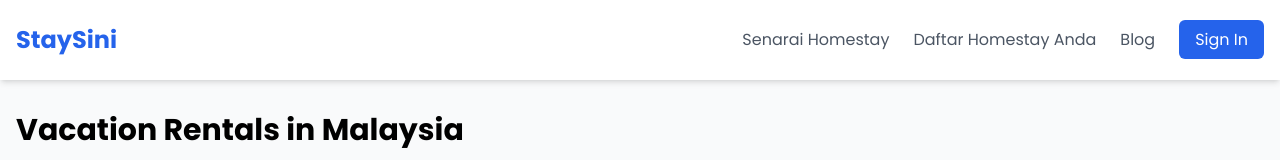
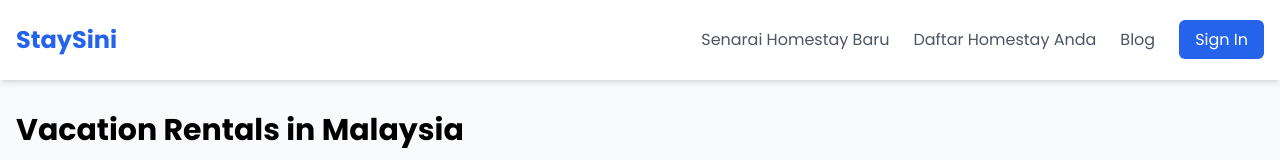
Before and after one commit to eddfulus/aidertest2, a Next.js app: page /listings in a window 1280 px wide. Shown: the top 160 px of the page. Built offline with nearby package versions, Linux system fonts and the light colour scheme.

Commit message:
homestay baru

```diff
--- a/app/components/Header.tsx
+++ b/app/components/Header.tsx
@@ -14,7 +14,7 @@ export default function Header() {
                 href="/listings"
                 className="text-gray-600 hover:text-blue-600 transition-colors"
               >
-                Senarai Homestay
+                Senarai Homestay Baru
               </Link>
             </li>
             <li>
```
